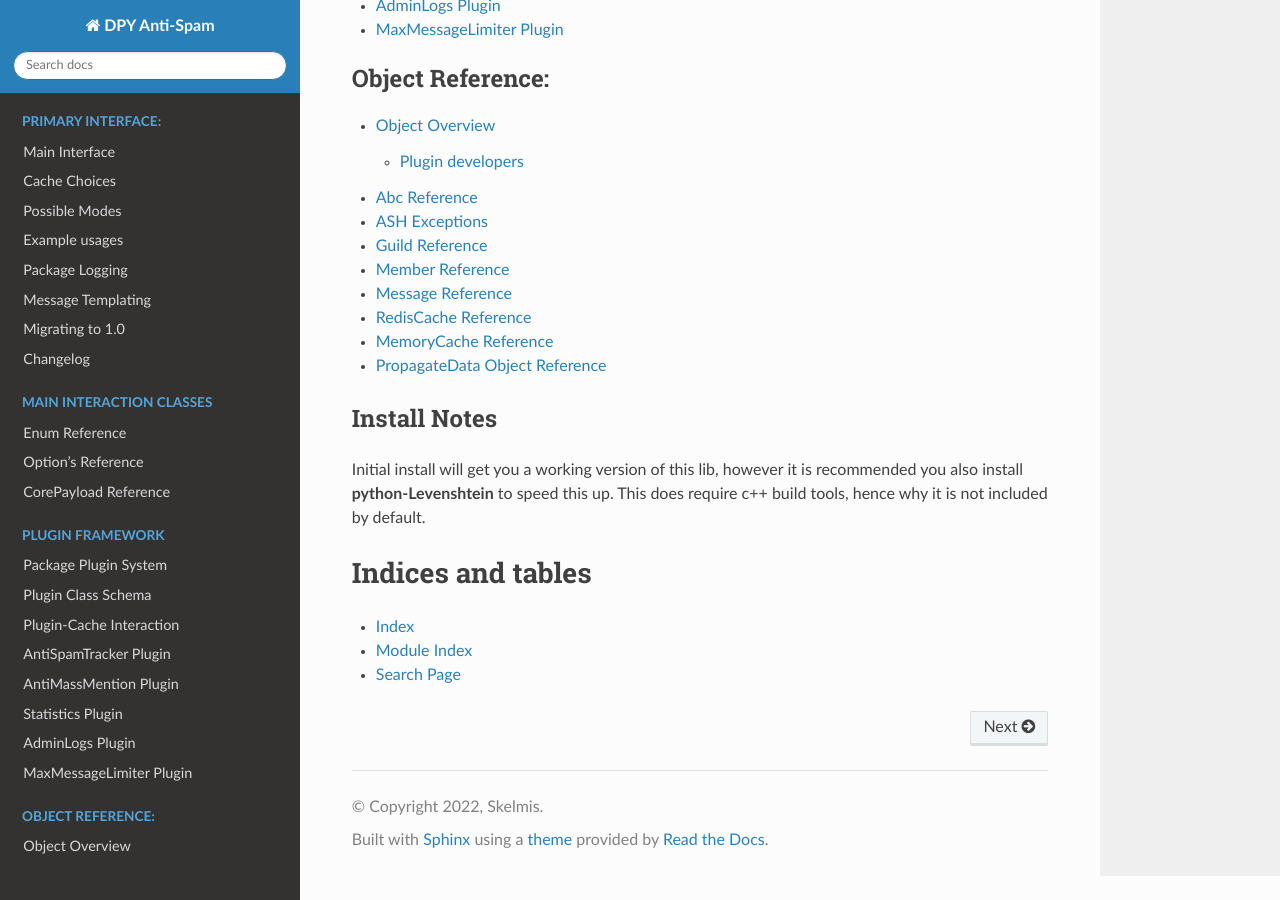
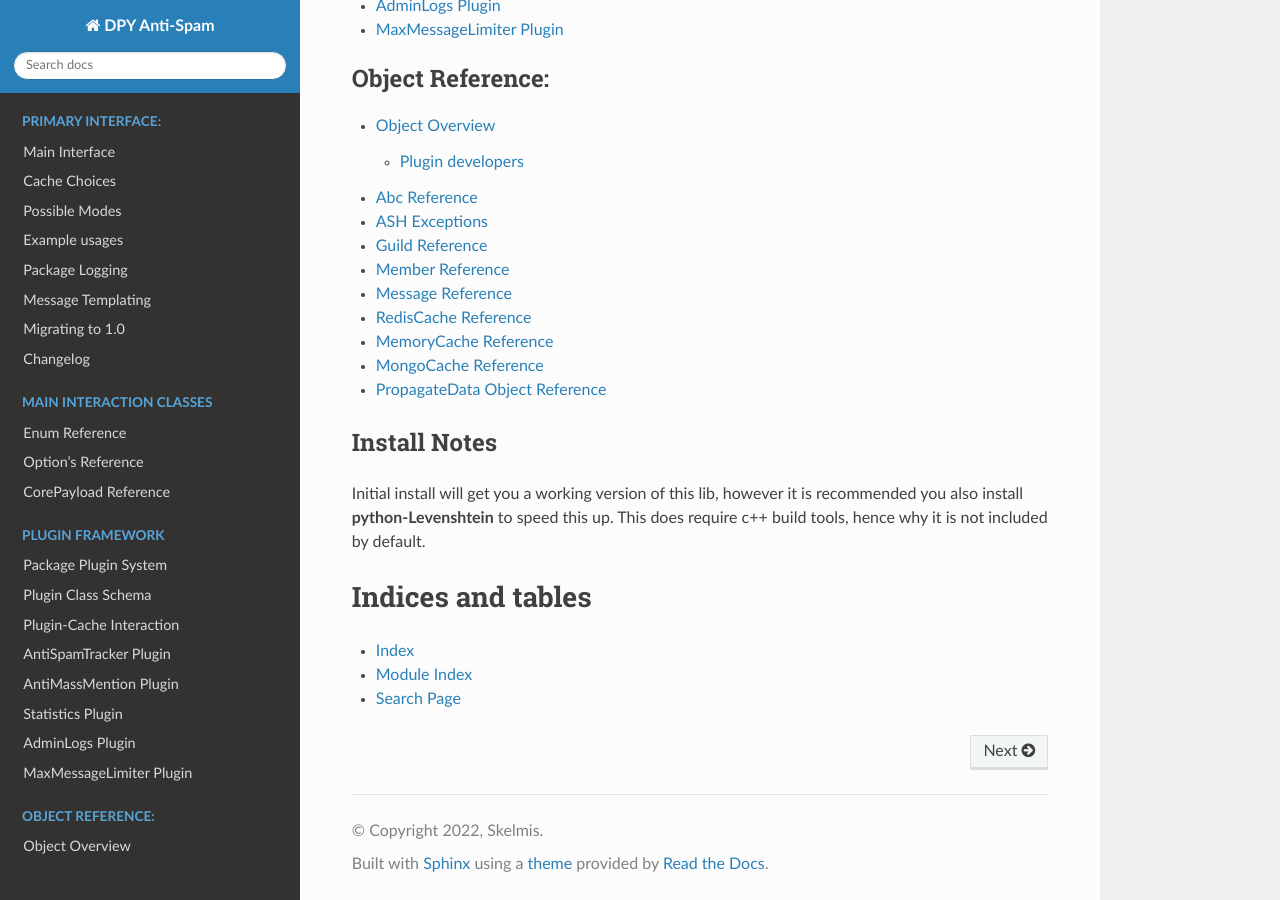
Before and after one commit to Skelmis/Discord-Anti-Spam, a Sphinx documentation site: the page built from docs/index.rst, in a window 1280 px wide and 900 px high, scrolled down 1741 px. Built offline with Sphinx 7.4.7 and the Read the Docs theme 2.0.0, drawn with Linux system fonts in a browser that asks for light colours; some of the changed lines change nothing that is shown.

Commit message:
Add MongoDB cache docs to toctree

```diff
--- a/docs/index.rst
+++ b/docs/index.rst
@@ -60,6 +60,7 @@ The package features some built in punishments, these are:
    modules/objects/message.rst
    modules/objects/redis.rst
    modules/objects/memory.rst
+   modules/objects/mongo.rst
    modules/objects/data.rst
 
 Install Notes
```
